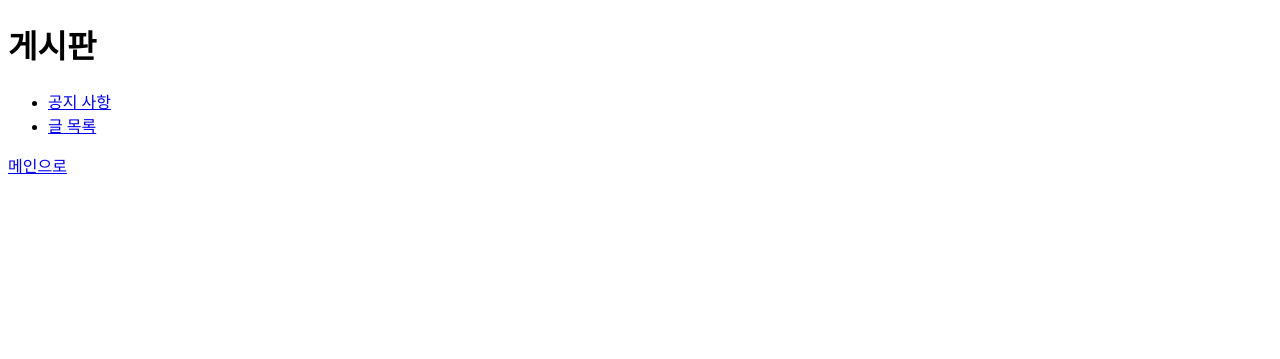
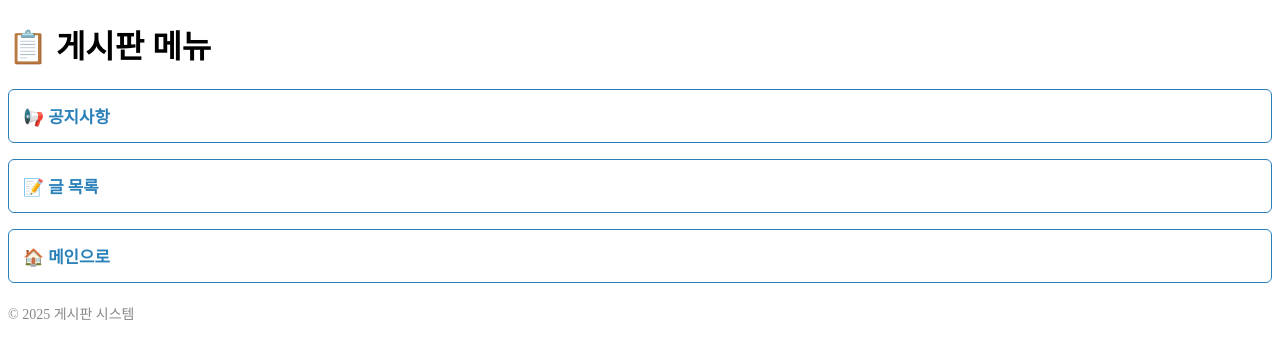
Before and after one commit to seoyeon59/de_homepage, a Flask app: page /board in a window 1280 px wide. Shown: the top 359 px of the page. Run offline with Flask 3, Linux system fonts and the light colour scheme; data that the repository does not hold is empty.

Commit message:
commit and push

```diff
--- a/templates/board.html
+++ b/templates/board.html
@@ -3,14 +3,67 @@
 <!DOCTYPE html>
 <html lang="ko">
 <head>
-    <title>게시판</title>
+  <meta charset="UTF-8">
+  <title>게시판</title>
+    <style>
+    .board-container {
+      background: white;
+      max-width: 600px;
+      width: 100%;
+      border-radius: 10px;
+      padding: 30px 35px;
+      box-shadow: 0 8px 30px rgba(0,0,0,0.1);
+      text-align: center;
+    }
+
+    .board-container h1 {
+      margin-top: 0;
+      font-weight: 700;
+      font-size: 2rem;
+      color: #2980b9;
+      margin-bottom: 25px;
+    }
+
+    .menu {
+      display: flex;
+      flex-direction: column;
+      gap: 16px;
+      margin: 20px 0;
+    }
+
+    .menu a {
+      display: block;
+      padding: 14px;
+      text-decoration: none;
+      color: #2980b9;
+      border: 1.5px solid #2980b9;
+      border-radius: 6px;
+      font-weight: 600;
+      transition: all 0.2s ease;
+      font-size: 1.05rem;
+    }
+
+    .menu a:hover {
+      background-color: #2980b9;
+      color: white;
+    }
+
+    .footer {
+      margin-top: 20px;
+      font-size: 14px;
+      color: #888;
+    }
+     </style>
 </head>
 <body>
-    <h1>게시판</h1>
-    <ul>
-        <li><a href="/notice">공지 사항</a></li>
-        <li><a href="/read">글 목록</a></li>
-    </ul>
-    <a href="/">메인으로</a>
+  <div class="container">
+    <h1>📋 게시판 메뉴</h1>
+    <div class="menu">
+      <a href="/notice">📢 공지사항</a>
+      <a href="/read">📝 글 목록</a>
+      <a href="/">🏠 메인으로</a>
+    </div>
+    <div class="footer">© 2025 게시판 시스템</div>
+  </div>
 </body>
 </html>
```
